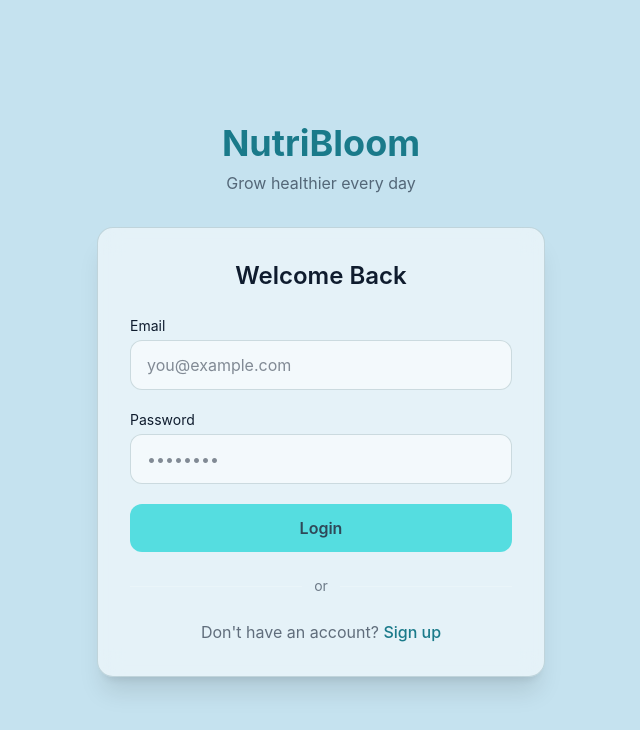
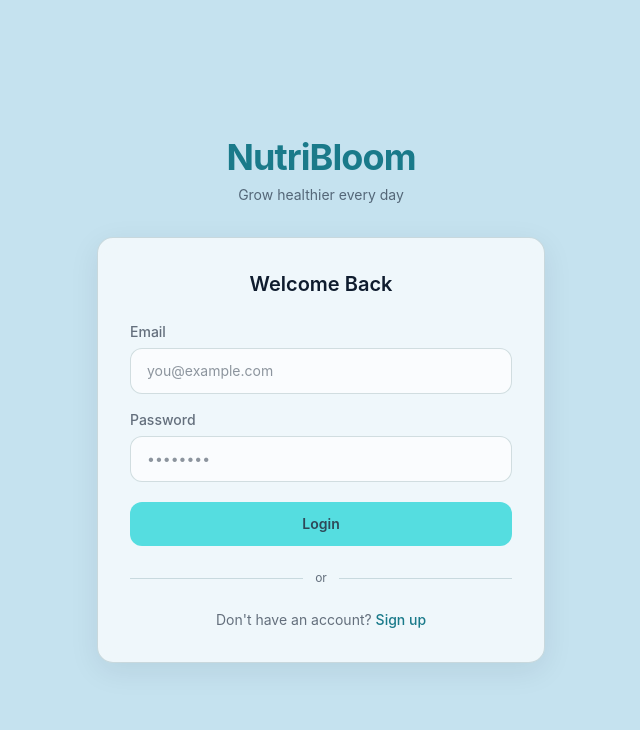
Before and after one commit to Nayab-Naeem/NutriBloom-FullStack, a React (Vite) app in the folder client/: page / in a window 1280 px wide. Shown: the top 730 px of the page, without its empty margins (319-959 px from the left). Built offline with nearby package versions, Linux system fonts and the light colour scheme; no server answers.

Commit message:
Polish Login: refined card, inputs, spacing for light and dark modes

```diff
--- a/client/src/pages/Login.jsx
+++ b/client/src/pages/Login.jsx
@@ -15,7 +15,7 @@ function Login() {
     setLoading(true);
     setError('');
 
-    const { data, error } = await supabase.auth.signInWithPassword({
+    const { error } = await supabase.auth.signInWithPassword({
       email,
       password,
     });
@@ -26,74 +26,73 @@ function Login() {
       return;
     }
 
-    // Success → go to dashboard
     navigate('/dashboard');
     setLoading(false);
   };
 
   return (
-    <div className="min-h-screen flex items-center justify-center px-4">
+    <div className="min-h-screen flex items-center justify-center px-4 py-10">
       <motion.div
-        initial={{ opacity: 0, y: 30 }}
+        initial={{ opacity: 0, y: 24 }}
         animate={{ opacity: 1, y: 0 }}
-        transition={{ duration: 0.6 }}
+        transition={{ duration: 0.5, ease: 'easeOut' }}
         className="w-full max-w-md"
       >
         <div className="text-center mb-8">
-          <h1 className="text-4xl font-bold text-strong-cyan mb-2">NutriBloom</h1>
-          <p className="text-white/70">Grow healthier every day</p>
+          <h1 className="text-4xl font-bold text-strong-cyan tracking-tight mb-2">NutriBloom</h1>
+          <p className="nb-muted text-sm">Grow healthier every day</p>
         </div>
 
-        <div className="bg-white/10 backdrop-blur-md border border-white/20 rounded-2xl p-8 shadow-xl">
-          <h2 className="text-2xl font-semibold mb-6 text-center">Welcome Back</h2>
+        <div className="nb-card-elevated p-7 sm:p-8">
+          <h2 className="text-xl font-semibold nb-section-title mb-6 text-center">Welcome Back</h2>
 
           {error && (
-            <div className="mb-4 p-3 rounded-lg bg-red-500/20 border border-red-500/50 text-red-300 text-sm">
+            <div className="mb-4 p-3 rounded-xl bg-red-500/10 border border-red-500/30 text-red-400 text-sm">
               {error}
             </div>
           )}
 
-          <form onSubmit={handleSubmit} className="space-y-5">
+          <form onSubmit={handleSubmit} className="space-y-4">
             <div>
-              <label className="block text-sm mb-1 text-white/80">Email</label>
+              <label className="block text-sm font-medium nb-muted mb-1.5">Email</label>
               <input
                 type="email"
                 required
                 value={email}
                 onChange={(e) => setEmail(e.target.value)}
                 placeholder="you@example.com"
-                className="w-full px-4 py-3 rounded-xl bg-white/10 border border-white/20 focus:outline-none focus:border-strong-cyan focus:ring-1 focus:ring-strong-cyan transition"
+                className="nb-input w-full px-4 py-3 text-sm"
               />
             </div>
 
             <div>
-              <label className="block text-sm mb-1 text-white/80">Password</label>
+              <label className="block text-sm font-medium nb-muted mb-1.5">Password</label>
               <input
                 type="password"
                 required
                 value={password}
                 onChange={(e) => setPassword(e.target.value)}
                 placeholder="••••••••"
-                className="w-full px-4 py-3 rounded-xl bg-white/10 border border-white/20 focus:outline-none focus:border-strong-cyan focus:ring-1 focus:ring-strong-cyan transition"
+                className="nb-input w-full px-4 py-3 text-sm"
               />
             </div>
 
             <button
               type="submit"
               disabled={loading}
-              className="w-full py-3 rounded-xl bg-strong-cyan text-charcoal-blue font-semibold hover:bg-strong-cyan/90 transition disabled:opacity-60"
+              className="w-full py-3 nb-btn-primary text-sm disabled:opacity-60 mt-1"
             >
               {loading ? 'Logging in...' : 'Login'}
             </button>
           </form>
 
           <div className="flex items-center my-6">
-            <div className="flex-1 h-px bg-white/20"></div>
-            <span className="px-3 text-sm text-white/50">or</span>
-            <div className="flex-1 h-px bg-white/20"></div>
+            <div className="flex-1 h-px bg-[var(--border-color)]" />
+            <span className="px-3 text-xs nb-muted">or</span>
+            <div className="flex-1 h-px bg-[var(--border-color)]" />
           </div>
 
-          <p className="text-center text-white/70">
+          <p className="text-center text-sm nb-muted">
             Don't have an account?{' '}
             <Link to="/signup" className="text-strong-cyan hover:underline font-medium">
               Sign up
```
